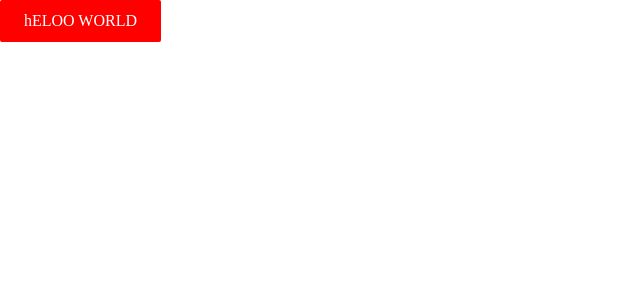
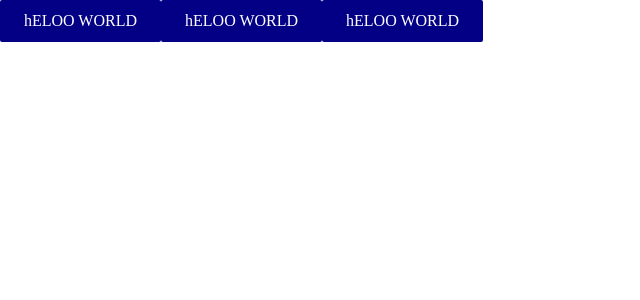
Before and after one commit to ericjay1452/design-system, a JavaScript app: page / in a window 1280 px wide. Shown: the top 300 px of the page, without its empty margins (0-640 px from the left). Built offline with nearby package versions, Linux system fonts and the light colour scheme; the HTML template or start-up script is replaced by a standard one.

Commit message:
added my colors pallete in colors.js

```diff
--- a/src/App.js
+++ b/src/App.js
@@ -1,8 +1,14 @@
 import PrimaryButton from "./components/Button/Button";
+import SecondaryButton from "./components/Button/Button";
+import TertiaryButton from "./components/Button/Button";
 
 function App() {
   return (
+    <>
 <PrimaryButton>hELOO WORLD</PrimaryButton>
+<SecondaryButton>hELOO WORLD</SecondaryButton>
+<TertiaryButton>hELOO WORLD</TertiaryButton>
+</>
   );
 }
 
--- a/src/components/Button/Button.js
+++ b/src/components/Button/Button.js
@@ -1,6 +1,10 @@
 import styled from "styled-components";
 
-const PrimaryBlue = "#0300086";
+const PrimaryBlue = "#030086";
+
+const SecondaryBlue = "#030068";
+
+const TertiaryBlue = "navyblue"
 
 const Button = styled.button`
 border-radius: 2px;
@@ -12,11 +16,30 @@ font-family: "Roboto Mono";
 `
 
 const PrimaryButton = styled(Button)`
-background-color: red;
+background-color: ${PrimaryBlue};
 border: none;
 padding: 12px 24px;
 color: white;
 font-size: 1rem;
 `
 
+const SecondaryButton = styled(Button)`
+ background-color: ${SecondaryBlue};
+ border: none;
+ outline : 2px solid green;
+padding: 12px 24px;
+color: white;
+font-size: 1rem;
+margin-left : 1rem;
+
+`
+
+const TertiaryButton = styled(Button)`
+ background-color: ${TertiaryBlue};
+ border: 2px groove orange;
+padding: 12px 24px;
+color: white;
+font-size: 1rem;
+`
+
 export default PrimaryButton
--- /dev/null
+++ b/src/utils/colors.js
@@ -0,0 +1,9 @@
+export const colors = {
+    100 : "#043565",
+    200 : "#5158BB",
+    300 : "#8AE9C1",
+    400 : "#445E93",
+    500 : "#89DAFF",
+    600 : "#355691",
+    700 : "#90DDF0"
+}
```
Also changed, not shown: src/utils/themes.js (added), src/utils/typography.js (added).
